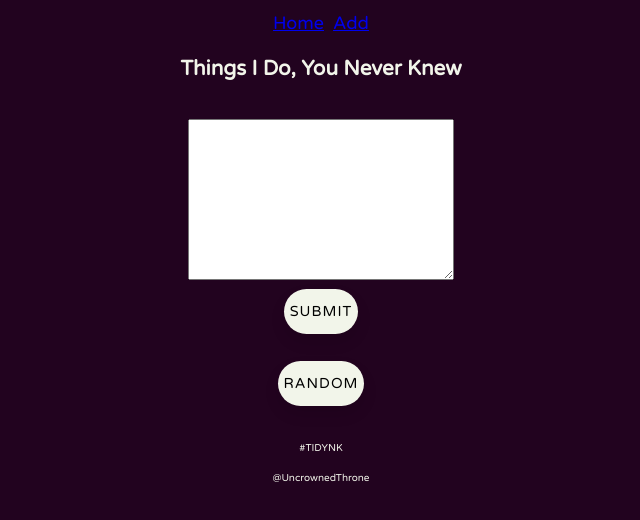
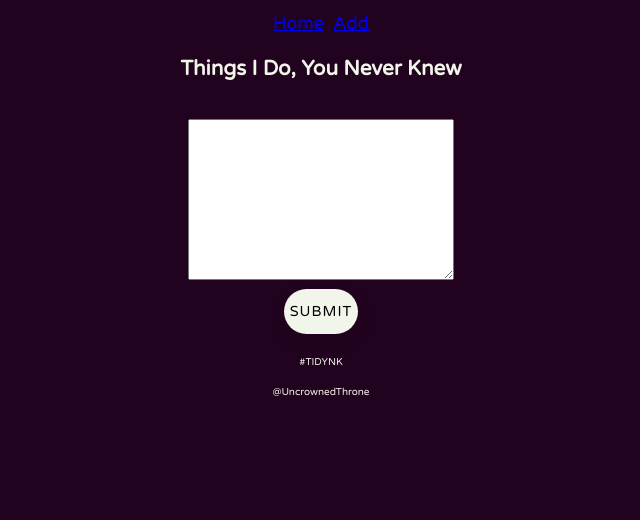
Before and after one commit to uncrownedthrone/tidynk, a React (Create React App) app: page /add in a window 1280 px wide. Shown: the top 520 px of the page, without its empty margins (319-959 px from the left). Built offline with nearby package versions, Linux system fonts and the light colour scheme.

Commit message:
removed button from all pages added to hp

```diff
--- a/src/App.jsx
+++ b/src/App.jsx
@@ -31,9 +31,6 @@ const App = () => {
           <Route path="*" component={NotFound}></Route>
         </Switch>
       </Router>
-      <section className="button">
-        <button>Random</button>
-      </section>
       <section className="footer">
         <p className="pFooter">#TIDYNK</p>
         <p className="pFooter">@UncrownedThrone</p>
--- a/src/components/Home.jsx
+++ b/src/components/Home.jsx
@@ -14,6 +14,9 @@ const Home = () => {
           </p>
         </section>
       </section>
+      <section className="button">
+        <button>Random</button>
+      </section>
     </section>
   )
 }
```
